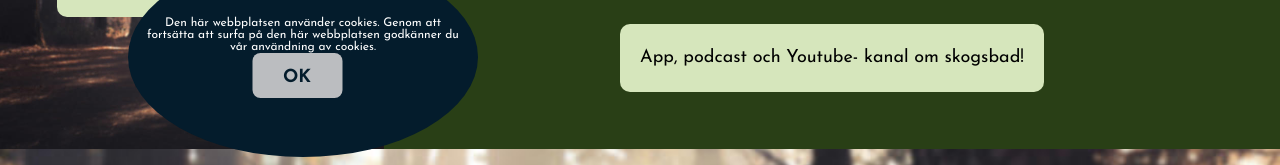
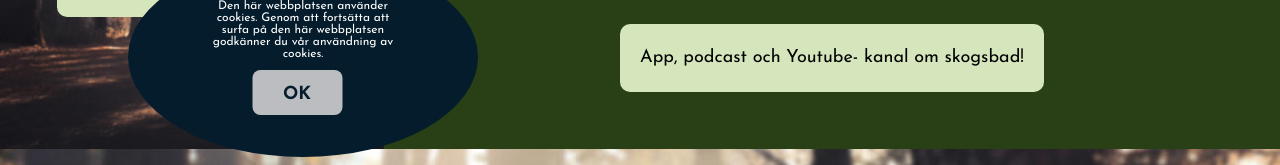
Before and after one commit to oscarkannerstedt/MI-fed23-grafiska-verktyg-mariella, a website with bundled scripts: page index.html in a window 1280 px wide. Shown: the part 555-720 px from the top of the page. Built offline with nearby package versions, Linux system fonts and the light colour scheme; a web font is replaced by a local one.

Commit message:
Fixed Paragraph
Fixed Paragraph

```diff
--- a/index.html
+++ b/index.html
@@ -46,7 +46,7 @@
     </header>
     <div class="content-wrapper">
       <div class="cookieBar">
-        <p>
+        <p class="cookieText">
           Den här webbplatsen använder cookies. Genom att fortsätta att surfa på
           den här webbplatsen godkänner du vår användning av cookies.
         </p>
--- a/src/Styles/_cookiebar.scss
+++ b/src/Styles/_cookiebar.scss
@@ -5,6 +5,12 @@
   align-items: center;
   box-sizing: border-box;
   position: fixed;
+}
+
+.cookieText {
+  padding-left: 20%;
+  padding-right: 20%;
+  padding-bottom: 10px;
 }
 
 .cookieBar {
```
Also changed, not shown: src/Styles/styles.css.
